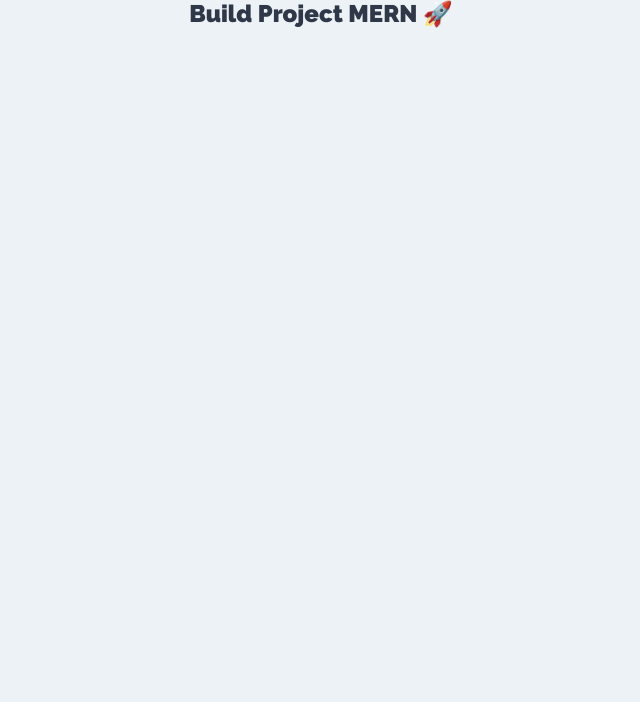
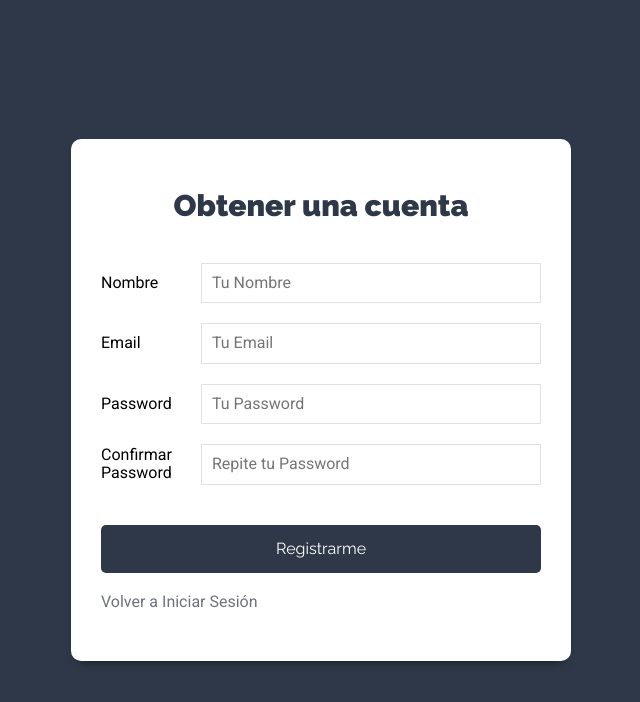
Before and after one commit to smavo/MERN-STACK, a React (Create React App) app in the folder Frontend/: page /nueva-cuenta in a window 1280 px wide. Shown: the top 702 px of the page, without its empty margins (319-959 px from the left). Built offline with nearby package versions, Linux system fonts and the light colour scheme.

Commit message:
Add Components [Login NuevaCuenta], update files

```diff
--- a/Frontend/package.json
+++ b/Frontend/package.json
@@ -8,6 +8,7 @@
     "@testing-library/user-event": "^7.2.1",
     "react": "^16.13.1",
     "react-dom": "^16.13.1",
+    "react-router-dom": "^5.2.0",
     "react-scripts": "3.4.3"
   },
   "scripts": {
--- a/Frontend/src/App.js
+++ b/Frontend/src/App.js
@@ -1,12 +1,20 @@
 import React from 'react';
-import logo from './logo.svg';
-import './App.css';
+// import logo from './logo.svg';
+// import './App.css';
+import {BrowserRouter as Router, Switch, Route} from 'react-router-dom'
+import Login from './Components/auth/Login';
+import NuevaCuenta from './Components/auth/NuevaCuenta';
+import Proyectos from './Components/proyectos/Proyectos';
 
 function App() {
   return (
-    <div className="App">
-      <h2>Build Project MERN 🚀</h2>
-    </div>
+    <Router>
+      <Switch>
+        <Route exact path="/" component={Login} />
+        <Route exact path="/nueva-cuenta" component={NuevaCuenta} />
+        <Route exact path="/proyectos" component={Proyectos} />
+      </Switch>
+    </Router>
   );
 }
 
--- /dev/null
+++ b/Frontend/src/Components/auth/Login.jsx
@@ -0,0 +1,77 @@
+import React, { useState } from 'react'
+import { Link } from 'react-router-dom';
+
+function Login() {
+
+    // State para iniciar sesión
+    const [usuario, guardarUsuario] = useState({
+        email: '',
+        password: ''
+    });
+
+    // extraer de usuario
+    const { email, password } = usuario;
+
+    const onChange = (e) => {
+        guardarUsuario({
+            ...usuario,
+            [e.target.name]: e.target.value
+        })
+    }
+
+    // Cuando el usuario quiere iniciar sesión
+    const onSubmit = e => {
+        e.preventDefault();
+
+
+    }
+
+    return (
+        <div className="form-usuario">
+
+
+            <div className="contenedor-form sombra-dark">
+                <h1>Iniciar Sesión</h1>
+
+                <form
+                    onSubmit={onSubmit}
+                >
+                    <div className="campo-form">
+                        <label htmlFor="email">Email</label>
+                        <input
+                            type="email"
+                            id="email"
+                            name="email"
+                            placeholder="Tu Email"
+                            value={email}
+                            onChange={onChange}
+
+                        />
+                    </div>
+
+                    <div className="campo-form">
+                        <label htmlFor="password">Password</label>
+                        <input
+                            type="password"
+                            id="password"
+                            name="password"
+                            placeholder="Tu Password"
+                            value={password}
+                            onChange={onChange}
+
+                        />
+                    </div>
+
+                    <div className="campo-form">
+                        <input type="submit" className="btn btn-primario btn-block" value="Iniciar Sesión" />
+                    </div>
+                </form>
+                <Link to={'/nueva-cuenta'} className="enlace-cuenta">
+                    Obtener Cuenta
+                </Link>
+            </div>
+        </div>
+    )
+}
+
+export default Login
--- /dev/null
+++ b/Frontend/src/Components/auth/NuevaCuenta.jsx
@@ -0,0 +1,96 @@
+import React, { useState } from 'react';
+import { Link } from 'react-router-dom';
+
+function NuevaCuenta() {
+
+    // State para iniciar sesión
+    const [usuario, guardarUsuario] = useState({
+        nombre: '',
+        email: '',
+        password: '',
+        confirmar: ''
+    });
+
+    // extraer de usuario
+    const { nombre, email, password, confirmar } = usuario;
+
+    const onChange = e => {
+
+    }
+
+    const onSubmit = e => {
+        e.preventDefault();
+
+    }
+
+    return (
+        <div className="form-usuario">
+
+            <div className="contenedor-form sombra-dark">
+                <h1>Obtener una cuenta</h1>
+
+                <form
+                    onSubmit={onSubmit}
+                >
+                    <div className="campo-form">
+                        <label htmlFor="nombre">Nombre</label>
+                        <input
+                            type="text"
+                            id="nombre"
+                            name="nombre"
+                            placeholder="Tu Nombre"
+                            value={nombre}
+                            onChange={onChange}
+                        />
+                    </div>
+
+                    <div className="campo-form">
+                        <label htmlFor="email">Email</label>
+                        <input
+                            type="email"
+                            id="email"
+                            name="email"
+                            placeholder="Tu Email"
+                            value={email}
+                            onChange={onChange}
+                        />
+                    </div>
+
+                    <div className="campo-form">
+                        <label htmlFor="password">Password</label>
+                        <input
+                            type="password"
+                            id="password"
+                            name="password"
+                            placeholder="Tu Password"
+                            value={password}
+                            onChange={onChange}
+                        />
+                    </div>
+
+                    <div className="campo-form">
+                        <label htmlFor="confirmar">Confirmar Password</label>
+                        <input
+                            type="password"
+                            id="confirmar"
+                            name="confirmar"
+                            placeholder="Repite tu Password"
+                            value={confirmar}
+                            onChange={onChange}
+                        />
+                    </div>
+
+                    <div className="campo-form">
+                        <input type="submit" className="btn btn-primario btn-block" value="Registrarme" />
+                    </div>
+                </form>
+
+                <Link to={'/'} className="enlace-cuenta">
+                    Volver a Iniciar Sesión
+                </Link>
+            </div>
+        </div>
+    )
+}
+
+export default NuevaCuenta
```
Also changed, not shown: 1 other file (tests, documents, lock files or other folders).
